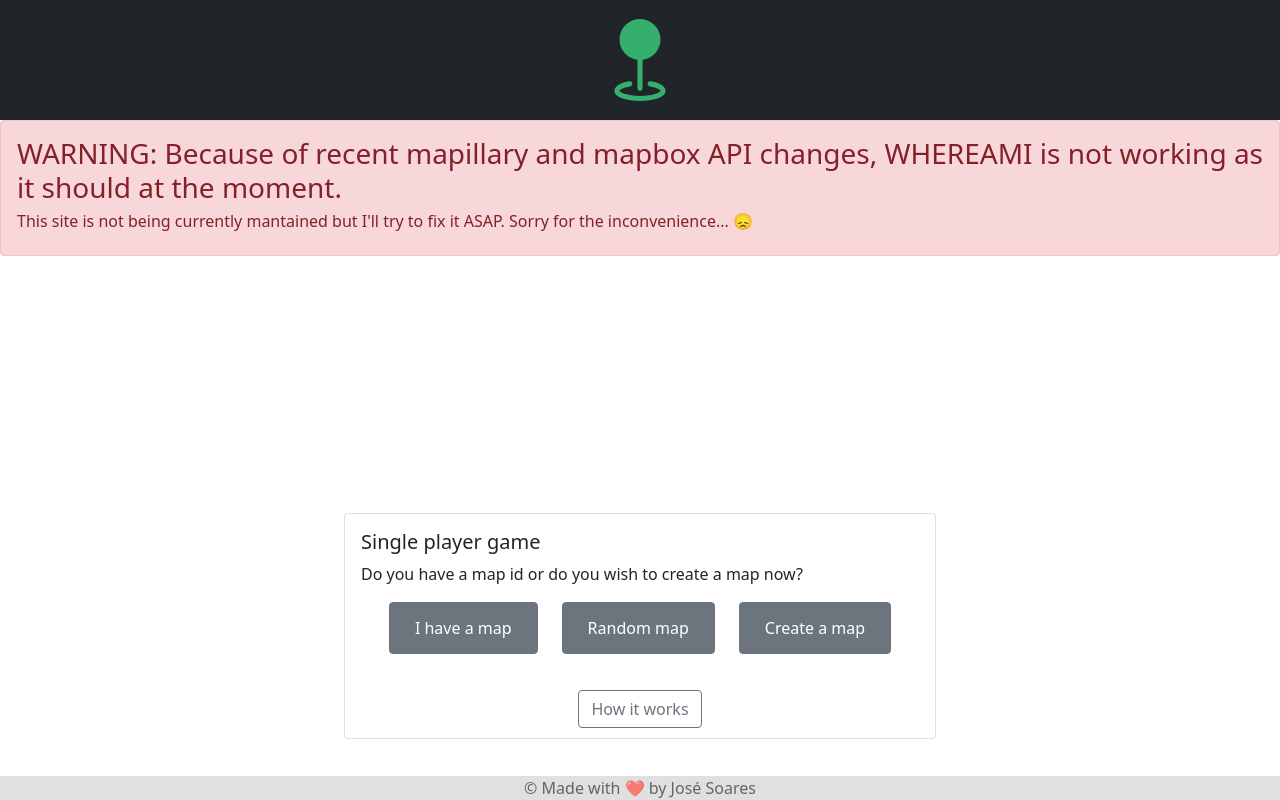
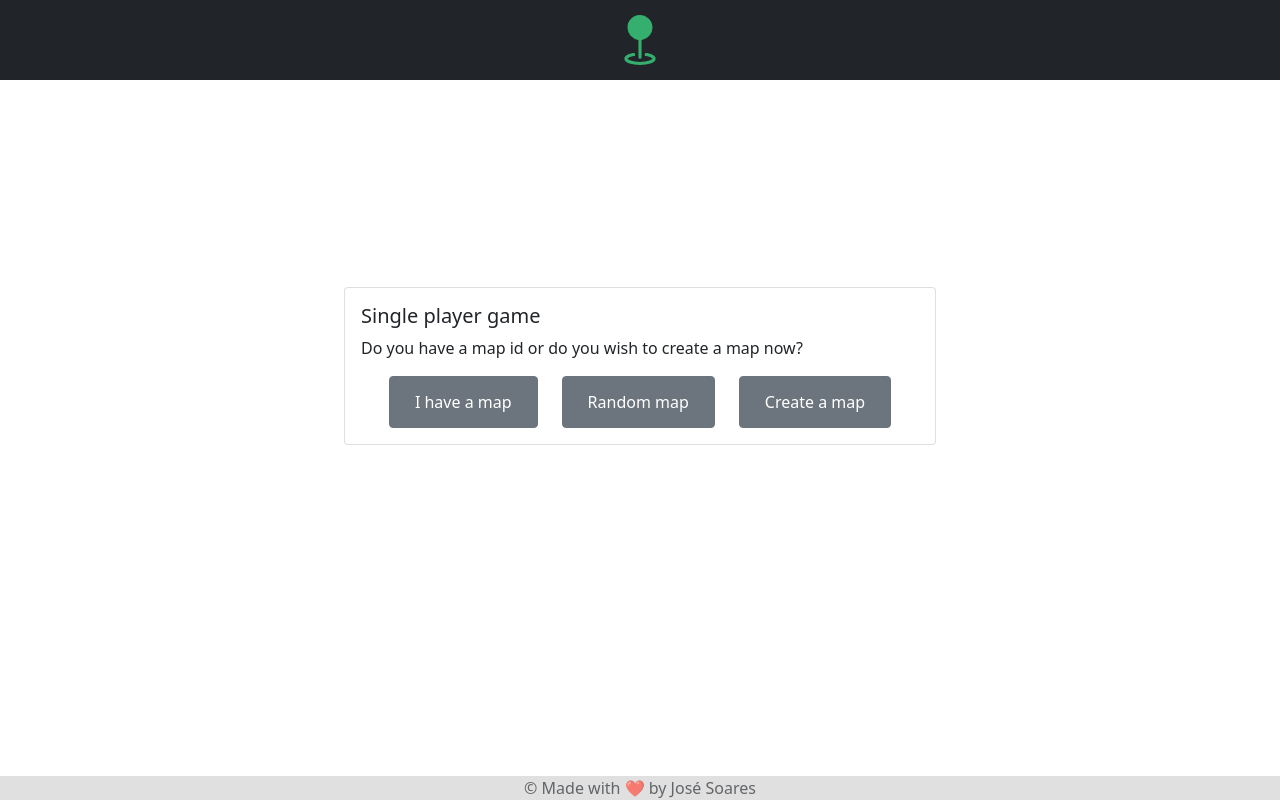
Before and after one commit to jphjsoares/whereami, a Django app: page /game/singleplayer in a window 1280 px wide. Run offline with Django 3.2, Linux system fonts and the light colour scheme.

Commit message:
UI update

```diff
--- a/src/game/templates/game/singleplayer-home.html
+++ b/src/game/templates/game/singleplayer-home.html
@@ -37,32 +37,6 @@
                             </div>
                     </div>
             </div>
-                <div class="col text-center" style="margin-top: 20px; margin-bottom: 10px;">
-                    <button type="button" class="btn btn-outline-secondary mx-auto" data-bs-toggle="modal" data-bs-target="#explain" >
-                        How it works
-                    </button>
-                </div>
-                <!-- What appears when user clicks "I have a map" -->
-                <div class="modal fade" id="explain" tabindex="-1" aria-labelledby="explainModal" aria-hidden="true">
-                    <div class="modal-dialog">
-                            <div class="modal-content">
-                                    <div class="modal-header">
-                                            <h5 class="modal-title" id="explainModal">How does this work?</h5>
-                                            <button type="button" class="btn-close" data-bs-dismiss="modal" aria-label="Close"></button>
-                                    </div>
-                                    <div class="modal-body">
-                                        <ul>
-                                            <li><p>To start a game you need a map id. Or you can also try a random map.</p></li>
-                                            <li><p>If you don't have a map id, please create a map by clicking "Create a map".</p></li>
-                                            <li><p>After you create a map, a popup box will be shown with the id of the map you just created.</p></li>
-                                            <li><p>When you have a valid map id either created by you or given to you by a friend, click "I have a map". Paste the id on there and you are good to go!</p></li>
-                                            <li><p>At the end of each game you can share the link with the game summary and share it with your friends.</p></li>
-                                            <li><p><b>Good luck!</b></p></li>
-                                        </ul>
-                                    </div>
-                            </div>
-                    </div>
-            </div>
         </div>
 
         <!-- What appears when user clicks "I have a map" -->
--- a/src/map/templates/map/create-world.html
+++ b/src/map/templates/map/create-world.html
@@ -7,9 +7,6 @@
 {% endblock %}
 
 {% block mapcreate %}
-        <div class="alert alert-info">
-            This page may show you the same, or very close images after creating map. I am trying to make the algorithm better.
-        </div>
         {% if messages %}
         <div class="alert alert-warning messages" role="alert">
                 {% for message in messages %}
@@ -18,7 +15,7 @@
         </div>
         <br />
         {% endif %}
-        <div style="text-align: center;">
+        <div style="text-align: center; margin-top:100px">
             <h3>Generate a map with random locations of the world!</h3>
             <p>Select how many locations you want the map to have below (between 5 or 100).<br />The bigger the number of locations you request, the more time it will take to generate</p>
             <h6 style="opacity: 0.5;">We never recommend to create 5 location maps only though!</h6>
@@ -29,7 +26,6 @@
                 {% csrf_token %}
                 <label>How many locations?</label>
                 <input type="text" name="numoflocations">
-                <br />
                 <br />
                 <br />
                 <input type="submit" onclick="showLoading()" value="Generate map!">
--- a/src/map/templates/map/index.html
+++ b/src/map/templates/map/index.html
@@ -12,11 +12,8 @@
 {% block index %}
         {% load static %}
         <div class="alert alert-warning" role="alert">
-            WARNING: All the street view images used in this app are created by users who are willing to provide content.
-            If you see images who you think are not good (specificaly in random generators).
-            Please, take that into account. We are working hard to provide a free app.
+            WARNING: All the street view images used in this app are created by users who are willing to provide content. If you see images that you think are not good (especially in random generators). Please, take that into account. We are working hard to provide a free app.
         </div>
-
         <div class="row justify-content-sm-center" style="flex: 1 0 auto; width: 100%; margin-top: 60px; margin-bottom: 20px;">
             <div class="col-sm-auto">
                 <div class="card" style="width: 20rem;">
--- a/src/whereami/templates/whereami/common_css.html
+++ b/src/whereami/templates/whereami/common_css.html
@@ -21,8 +21,8 @@
 		display: block;
 		text-indent: -9999px;
 		width: 100px;
-		height: 82px;
+		height: 50px;
 		background: url({% static 'geo-fill.svg' %});
-		background-size: 100px 82px;
+		background-size: 100px 50px;
 	}
 </style>
--- a/src/whereami/templates/whereami/footer.html
+++ b/src/whereami/templates/whereami/footer.html
@@ -1,3 +1,3 @@
-<footer id="footer" style="background-color: lightgray; margin-top: 10px; opacity: 0.7; flex-shrink:0; width: 100%; height: 1.5em;">
+<footer id="footer" style="background-color: lightgray; margin-top: 20px; opacity: 0.7; flex-shrink:0; width: 100%; height: 1.5em;">
     <p style="text-align: center; margin-bottom: -16px;">&copy; Made with &#10084;&#65039; by José Soares</p>
 </footer>
--- a/src/whereami/templates/whereami/nav.html
+++ b/src/whereami/templates/whereami/nav.html
@@ -1,10 +1,6 @@
 <!-- Just an image -->
-<nav class="navbar navbar-dark bg-dark" style="height: 15%">
+<nav class="navbar navbar-dark bg-dark" style="height: 10%">
   <div class="container justify-content-center">
 	<a href="/" class="logo ">whereami</a>
   </div>
 </nav>
-<div class="alert alert-danger messages" role="alert">
-  <h3>WARNING: Because of recent mapillary and mapbox API changes, WHEREAMI is not working as it should at the moment.</h3>
-  <h6>This site is not being currently mantained but I'll try to fix it ASAP. Sorry for the inconvenience... &#128542;</h6>
-</div>
```
Lines whose indentation alone changed are shown as unchanged.
